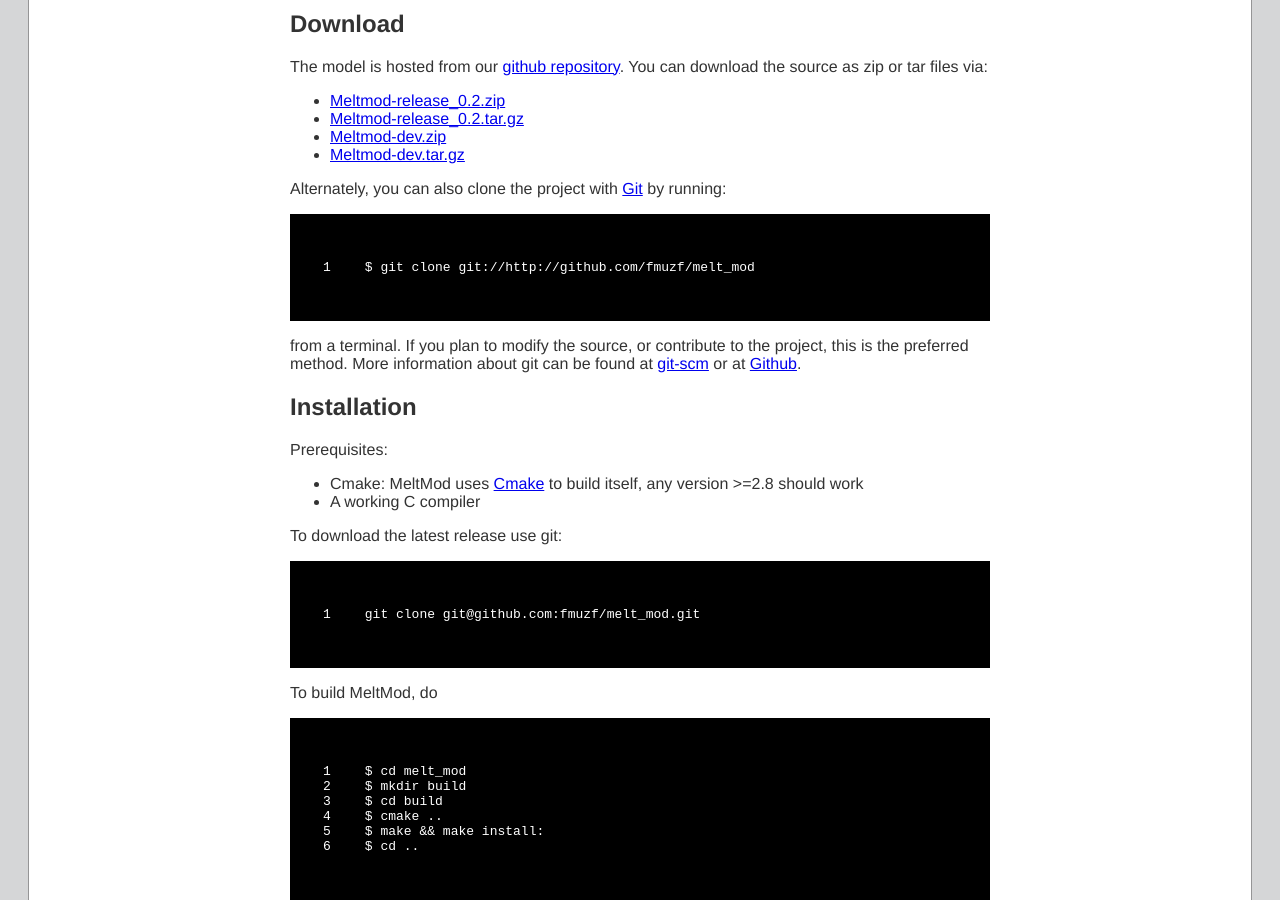
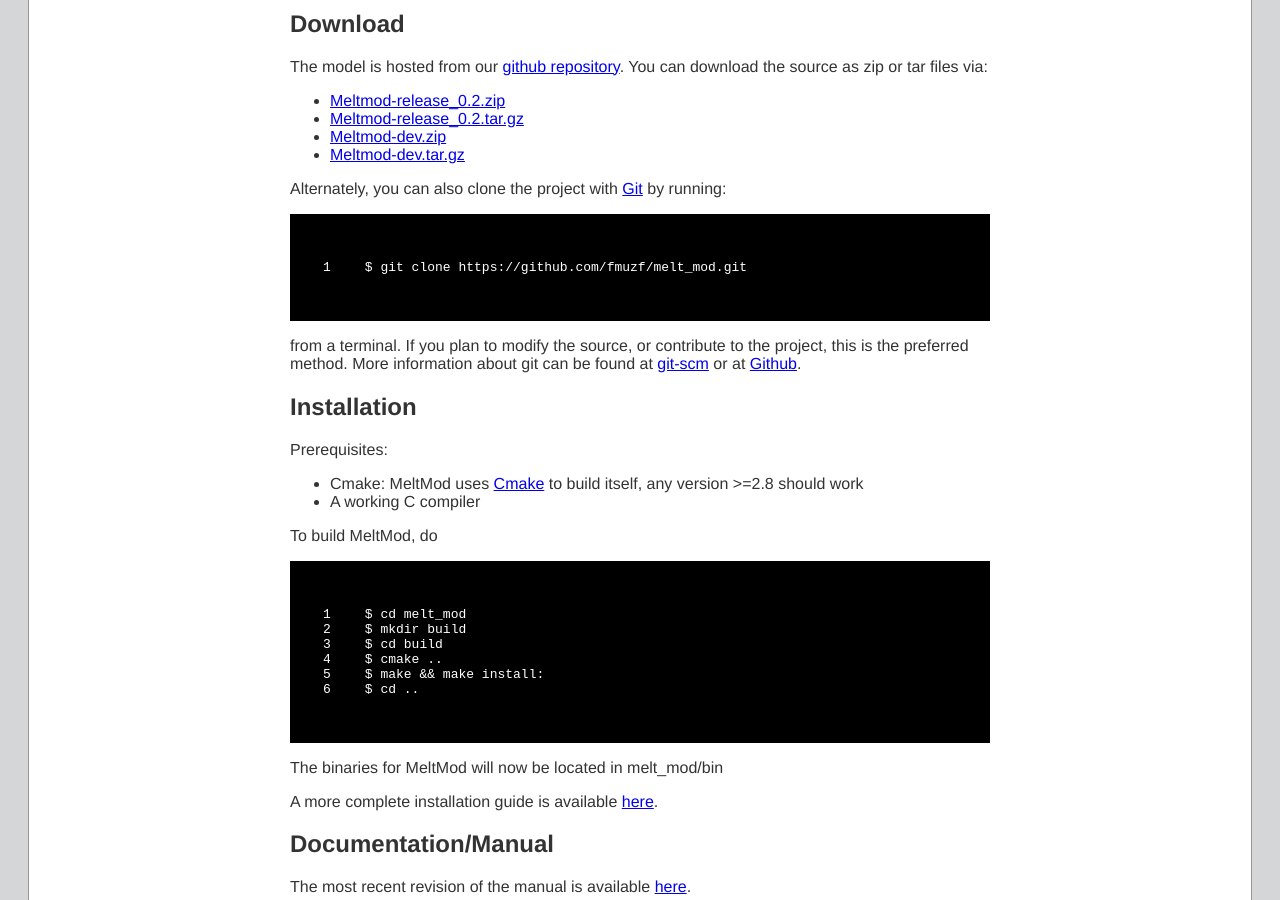
Before and after one commit to regine/meltmodel, a Jekyll site: the page built from index.md, in a window 1280 px wide and 900 px high, scrolled down 605 px. Built offline with Jekyll 4.4.1, drawn with Linux system fonts in a browser that asks for light colours; Markdown is read by kramdown in place of the engine named in the settings.

Commit message:
changed index to reflect https protocol

```diff
--- a/index.md
+++ b/index.md
@@ -47,7 +47,7 @@
 Alternately, you can also clone the project with [Git](http://git-scm.com) by
 running:
 
-    $ git clone git://{{ page.repo }}
+    $ git clone https://github.com/fmuzf/melt_mod.git
 
 from a terminal. If you plan to modify the source, or contribute to the
 project, this is the preferred method. More information about git can be
@@ -62,10 +62,6 @@
 * Cmake: MeltMod uses [Cmake](http://www.cmake.org/) to build itself,
     any version >=2.8 should work
 * A working C compiler
-
-To download the latest release use git:
-
-    git clone git@github.com:fmuzf/melt_mod.git
 
 To build MeltMod, do
 
```
